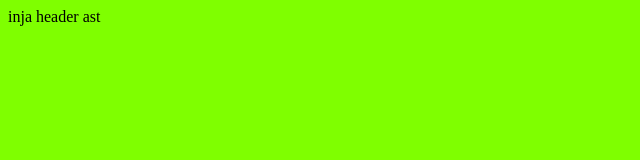
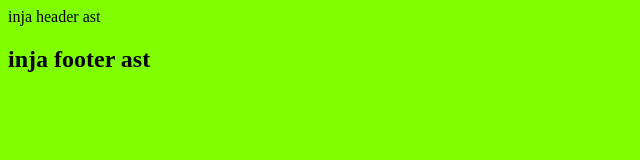
Before and after one commit to mahdidi24/mahdi-shop, a plain HTML site: page index.html in a window 1280 px wide. Shown: the whole page, without its empty margins (0-640 px from the left). Drawn offline with Linux system fonts and the light colour scheme.

Commit message:
create footer main page

```diff
--- a/index.html
+++ b/index.html
@@ -13,5 +13,8 @@
 </head>
 <body>
     <header>inja header ast</header>
+    <footer>
+        <h2>inja footer ast</h2>
+    </footer>
 </body>
 </html>
```
